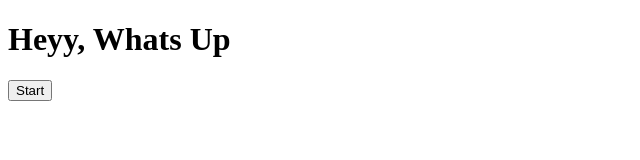
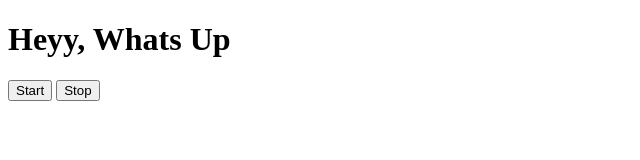
Before and after one commit to saiyedkounain/mini-project-1, a plain HTML site: page index.html in a window 1280 px wide. Shown: the whole page, without its empty margins (0-640 px from the left). Drawn offline with Linux system fonts and the light colour scheme.

Commit message:
added new button

```diff
--- a/index.html
+++ b/index.html
@@ -10,5 +10,7 @@
     <h1>Heyy, Whats Up</h1>
 
     <button>Start</button>
+    <!-- This is the feature branch -->
+    <button>Stop</button>
 </body>
 </html>
```
